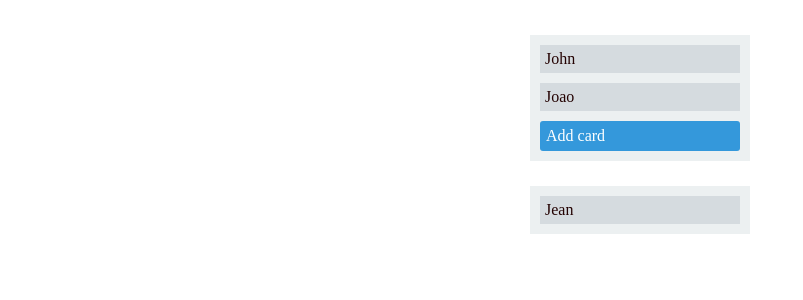
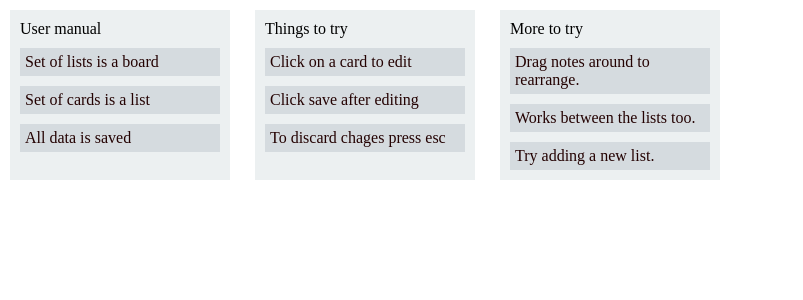
Before and after one commit to itzvinoth/notlify, a Vue app in the folder notlify-front/: page / in a window 1280 px wide. Shown: the top 300 px of the page, without its empty margins (0-803 px from the left). Built offline with nearby package versions, Linux system fonts and the light colour scheme.

Commit message:
feat: cards draggable around list

```diff
--- a/notlify-front/src/assets/workspace.scss
+++ b/notlify-front/src/assets/workspace.scss
@@ -1,11 +1,11 @@
 .workspace {
+	display: flex;
 	.add-card {
 		width: 100%;
 		box-sizing: border-box;
 		border: 1px solid transparent;
 		padding: 5px;
 		display: inline-block;
-		// background-color: #e5e7eb;
 		background-color: #3498db;
 		color: #fff;
 		cursor: pointer;
@@ -21,10 +21,8 @@
 		margin-top: 5px;
 		padding: 5px;
 		cursor: pointer;
-		// background-color: #3498db;
 		background-color: #3498db;
 		color: #fff;
-		// color: #fff;
 		display: inline-block;
 		&:hover {
 			opacity: 0.8;
@@ -38,13 +36,11 @@
 	.drop-zone {
 		width: 200px;
 		background-color: #ecf0f1;
-		margin: 25px auto;
+		margin-right: 25px;
 		padding: 10px;
 		min-height: 10px;
 	}
 	.drag-el {
-		// background-color: #3498db;
-		// color: #fff;
 		background-color: #d5dbdf;
 		color: #240202;
 		padding: 5px;
@@ -53,4 +49,7 @@
 	.drag-el:nth-last-of-type(1) {
 		margin-bottom: 0px;
 	}
+	.list-title {
+		padding-bottom: 10px;
+	}
 }
--- a/notlify-front/src/components/WorkSpace.vue
+++ b/notlify-front/src/components/WorkSpace.vue
@@ -1,7 +1,6 @@
 <template>
 	<div class="workspace">
-		<Transition></Transition>
-		<div class="drop-zone" @drop="onDrop($event, 1)" @dragenter.prevent @dragover.prevent>
+		<!-- <div class="drop-zone" @drop="onDrop($event, 1)" @dragenter.prevent @dragover.prevent>
 			<div v-for="item in getList(1)" :key="item.id" class="drag-el" draggable="true" @dragstart="startDrag($event, item)">
 				{{ item.title }}
 			</div>
@@ -17,6 +16,12 @@
 			<div v-for="item in getList(2)" :key="item.id" class="drag-el" draggable="true" @dragstart="startDrag($event, item)">
 				{{ item.title }}
 			</div>
+		</div> -->
+		<div class="drop-zone" v-for="list in computedList" :key="list.key" @drop="onDrop($event, list.key)" @dragenter.prevent @dragover.prevent>
+			<div class="list-title">{{ list.title }}</div>
+			<div v-for="card in list.cards" :key="`${list.key}+${card.id}`" class="drag-el" draggable="true" @dragstart="startDrag($event, card, list.key)">
+				{{ card.title }}
+			</div>
 		</div>
 	</div>
 </template>
@@ -26,13 +31,48 @@ export default {
 	name: 'WorkSpace',
 	data () {
 		return {
+			draggableCardOriginListId: null,
 			cardTitle: '',
 			isAddingCard: false,
 			listItems: [
 				{ id: 0, title: 'John', list: 1 },
 				{ id: 1, title: 'Joao', list: 1 },
 				{ id: 2, title: 'Jean', list: 2 }
+			],
+			lists: [
+				{
+					"key": 0,
+					"title": "User manual",
+					"cards": [
+						{ "id": 0, "title": "Set of lists is a board" },
+						{ "id": 1, "title": "Set of cards is a list" },
+						{ "id": 2, "title": "All data is saved" }
+					]
+				},
+				{
+					"key": 1,
+					"title": "Things to try",
+					"cards": [
+						{ "id": 0, "title": "Click on a card to edit" },
+						{ "id": 1, "title": "Click save after editing" },
+						{ "id": 2, "title": "To discard chages press esc" }
+					]
+				},
+				{
+					"key": 2,
+					"title": "More to try",
+					"cards": [
+						{ "id": 0, "title": "Drag notes around to rearrange." },
+						{ "id": 1, "title": "Works between the lists too." },
+						{ "id": 2, "title": "Try adding a new list." }
+					]
+				}
 			]
+		}
+	},
+	computed: {
+		computedList () {
+			return this.lists
 		}
 	},
 	methods: {
@@ -56,15 +96,20 @@ export default {
 		getList (list) {
 			return this.listItems.filter((item) => item.list === list)
 		},
-		startDrag (event, item) {
+		startDrag (event, card, listKey) {
+			this.draggableCardOriginListId = listKey
 			event.dataTransfer.dropEffect = 'move'
 			event.dataTransfer.effectAllowed = 'move'
-			event.dataTransfer.setData('itemId', item.id)
+			event.dataTransfer.setData('card', JSON.stringify(card))
 		},
-		onDrop (event, list) {
-			const itemId = event.dataTransfer.getData('itemId')
-			const item = this.listItems.find((item) => item.id === Number(itemId))
-			item.list = list
+		onDrop (event, index) {
+			let card = JSON.parse(event.dataTransfer.getData('card'))
+			this.lists[index]['cards'].push(card)
+
+			// draggable card should be removed from the origin list.
+			let cards = this.lists[this.draggableCardOriginListId]['cards']
+			let cardIndex = cards.map(c => c.id).indexOf(card.id)
+			cards = cards.splice(cardIndex, 1)
 		}
 	},
 }
```
